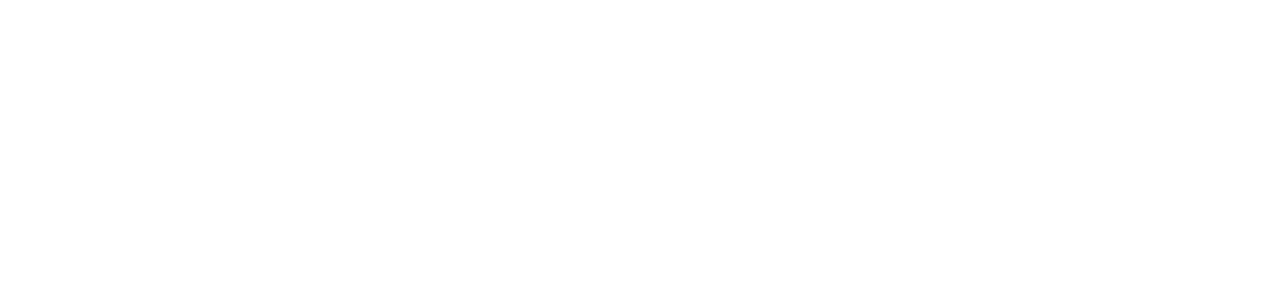
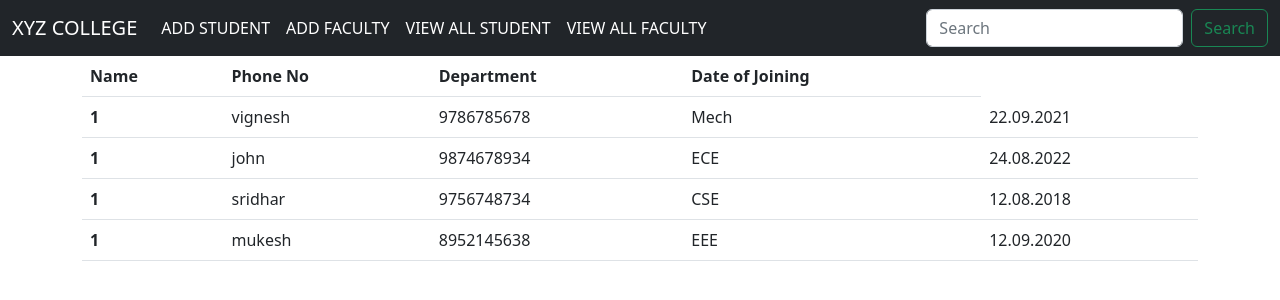
Before and after one commit to Agilesh-s/CollegeApp, an Angular app: page /viewfaculty in a window 1280 px wide. Before the commit this address led to /. Shown: the top 300 px of the page. Built offline with nearby package versions, Linux system fonts and the light colour scheme.

Commit message:
View All Faculty

```diff
--- a/src/app/navbar/navbar.component.html
+++ b/src/app/navbar/navbar.component.html
@@ -15,6 +15,9 @@
           <li class="nav-item">
             <a class="nav-link active" aria-current="page" routerLink="/viewstudent">VIEW ALL STUDENT</a>
           </li>
+          <li class="nav-item">
+            <a class="nav-link active" aria-current="page" routerLink="/viewfaculty">VIEW ALL FACULTY</a>
+          </li>
         </ul>
         <form class="d-flex" role="search">
           <input class="form-control me-2" type="search" placeholder="Search" aria-label="Search">
--- /dev/null
+++ b/src/app/view-all-faculty/view-all-faculty.component.html
@@ -0,0 +1,27 @@
+<app-navbar></app-navbar>
+<div class="container">
+    <div class="row">
+        <div class="col col-12 col-sm-12 col-md-12 col-lg-12 col-xl-12 col-xxl-12">
+            <table class="table">
+                <thead>
+                  <tr>
+                    <th scope="col">Name</th>
+                    <th scope="col">Phone No</th>
+                    <th scope="col">Department</th>
+                    <th scope="col">Date of Joining</th>
+                  </tr>
+                </thead>
+                <tbody>
+                  <tr *ngFor="let i of fetchData">
+                    <th scope="row">1</th>
+                    <td>{{i.name}}</td>
+                    <td>{{i.phno}}</td>
+                    <td>{{i.dept}}</td>
+                    <td>{{i.doj}}</td>
+                  </tr>
+
+                </tbody>
+              </table>
+        </div>
+    </div>
+</div>
--- /dev/null
+++ b/src/app/view-all-faculty/view-all-faculty.component.ts
@@ -0,0 +1,18 @@
+import { Component, OnInit } from '@angular/core';
+
+@Component({
+  selector: 'app-view-all-faculty',
+  templateUrl: './view-all-faculty.component.html',
+  styleUrls: ['./view-all-faculty.component.css']
+})
+export class ViewAllFacultyComponent implements OnInit {
+
+  constructor() { }
+
+  fetchData=[{"name":"vignesh","phno":"9786785678","dept":"Mech","doj":"22.09.2021"},{"name":"john","phno":"9874678934","dept":"ECE","doj":"24.08.2022"},{"name":"sridhar","phno":"9756748734","dept":"CSE","doj":"12.08.2018"},{"name":"mukesh","phno":"8952145638","dept":"EEE","doj":"12.09.2020"}]
+
+
+  ngOnInit(): void {
+  }
+
+}
```
Also changed, not shown: src/app/app.module.ts (+6 -1 lines), src/app/view-all-faculty/view-all-faculty.component.css (added).
